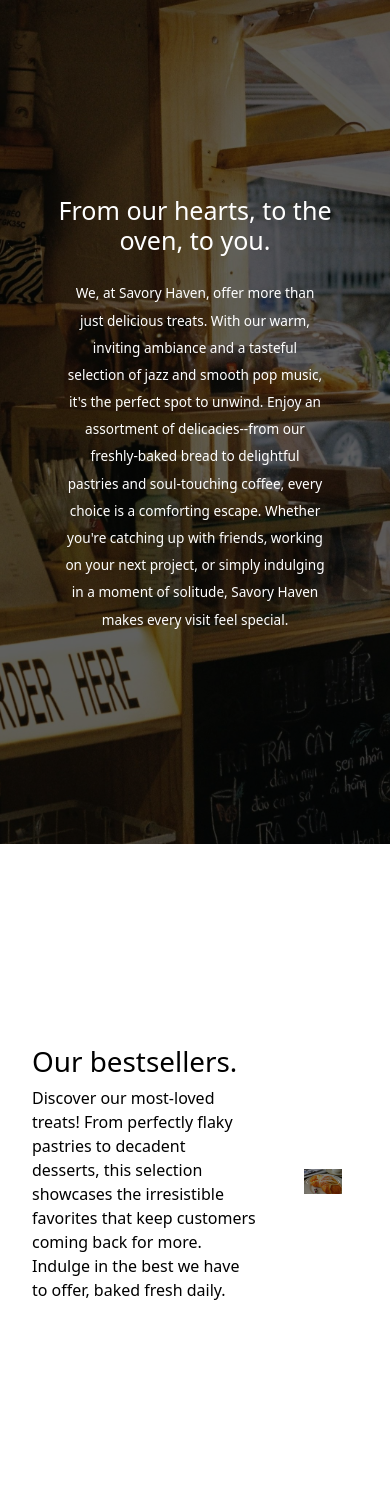
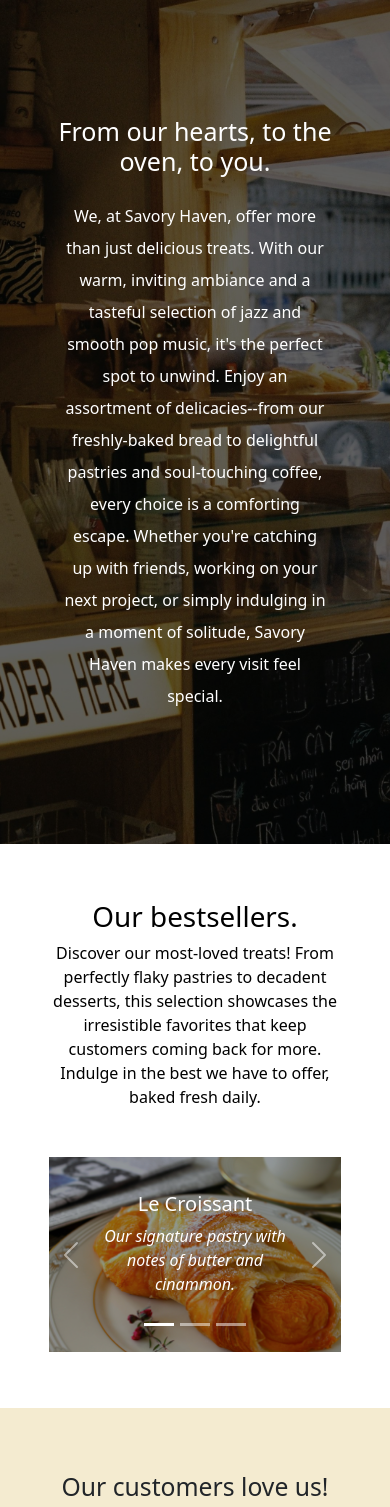
Before and after one commit to 8-MrAlex-8/savory-haven-biz, a website: page index.html in a window 390 px wide. Shown: the part 91-1598 px from the top of the page. Drawn offline with nearby package versions, Linux system fonts and the light colour scheme.

Commit message:
[UPDATE] Changes implemented on CSS Responsiveness. Implemented pre-loading for the reviews section images.

```diff
--- a/index.html
+++ b/index.html
@@ -52,7 +52,7 @@
       <div class = "image-container bg-no-repeat">  <!-- height: 85vh -->
         <div class="image-overlay text-white d-flex flex-column justify-content-center align-items-center gap-1 gap-lg-3 ">
           <h1 class = "px-1_50 text-center"> From our hearts, to the oven, to you.</h1>
-          <p class = "px-4 px-sm-3 px-md-5 px-lg-7 text-center lh-lg">
+          <p class = "px-4 px-sm-3 px-lg-5 text-center lh-lg">
             We, at Savory Haven, offer more than just delicious treats. With our warm, inviting
             ambiance and a tasteful selection of jazz and smooth pop music, it's the perfect
             spot to unwind. Enjoy an assortment of delicacies--from our freshly-baked bread to
@@ -66,51 +66,44 @@
 
     <!-- Bestsellers -->
     <section id = "bestseller-carousel" class = "bg-white text-black">
-        <div class = "carousel-container d-flex flex-row justify-content-space-evenly align-items-center h-100
-          py-xs-6 py-sm-3 py-md-4 py-lg-2 py-xl-0 gap-2 px-2 px-lg-3">
+        <div class = "carousel-container d-flex flex-column flex-xl-row justify-content-center align-items-center gap-2 px-lg-3 py-1_50">
             <!-- text -->
-            <div class = "carousel-description-item pe-lg-2_50 d-flex gap-sm-1 gap-xl-3 flex-column justify-content-center align-items-start h-100">
-                <h1 class = "fs-1"> Our bestsellers. </h1>
-                <p class = "fs-6"> Discover our most-loved treats! From perfectly flaky pastries to decadent desserts,
+            <div class = "carousel-description-item d-flex gap-sm-1 gap-xl-3 flex-column justify-content-center justify-content-lg-start align-items-center h-100">
+                <h1 class = "fs-1  text-center"> Our bestsellers. </h1>
+                <p class = "carousel-subheader text-center px-3"> Discover our most-loved treats! From perfectly flaky pastries to decadent desserts,
                   this selection showcases the irresistible favorites that keep customers coming back for more.
                   Indulge in the best we have to offer, baked fresh daily. </p>
             </div>
 
             <!-- pictures -->
-            <div class = "image-carousel-item w-100 h-auto py-8 px-1">
+
+            <!-- row starts on large screens -->
             <div id="carouselExampleCaptions" class="carousel slide">
               <div class="carousel-indicators">
                 <button type="button" data-bs-target="#carouselExampleCaptions" data-bs-slide-to="0" class="active" aria-current="true" aria-label="Slide 1"></button>
                 <button type="button" data-bs-target="#carouselExampleCaptions" data-bs-slide-to="1" aria-label="Slide 2"></button>
                 <button type="button" data-bs-target="#carouselExampleCaptions" data-bs-slide-to="2" aria-label="Slide 3"></button>
               </div>
-
-                    <div class="carousel-inner w-100">
-                      <div class="carousel-item active w-100">
-                        <img src="./assets/croissant-bestseller.jpg" class="d-block w-100 bestseller-img" alt="...">
-                        <div class="dark-container">
-                          <div class = "carousel-description">
+              <div class="carousel-inner">
+                <div class="carousel-item active">
+                  <img src="assets/croissant-bestseller.jpg" class="d-block w-100" alt="...">
+                  <div class="carousel-caption d-block">
                     <h5>Le Croissant</h5>
                     <p><i>Our signature pastry with notes of butter and cinammon.</i></p>
                   </div>
                 </div>
-                      </div>
                 <div class="carousel-item">
-                        <img src="./assets/cutlet-bestseller.jpg" class="d-block w-100 bestseller-img" alt="...">
-                        <div class="dark-container">
-                          <div class = "carousel-description">
+                  <img src="assets/cutlet-bestseller.jpg" class="d-block w-100" alt="...">
+                  <div class="carousel-caption d-block">
                     <h5>Pork Cutlet Rice Bowl</h5>
                     <p><i>A hearty, filling cutlet served on top of a bed of warm rice.</i></p>
                   </div>
                 </div>
-                      </div>
                 <div class="carousel-item">
-                        <img src="./assets/matcha-bestsellers.jpg" class="d-block w-100 bestseller-img" alt="...">
-                        <div class="dark-container">
-                          <div class = "carousel-description">
+                  <img src="assets/matcha-bestsellers.jpg" class="d-block w-100" alt="...">
+                  <div class="carousel-caption d-block">
                     <h5>Matcha Latte</h5>
                     <p><i>The owner's favorite masterpiece, likewise loved by all.</i></p>
-                          </div>
                   </div>
                 </div>
               </div>
@@ -122,7 +115,6 @@
                 <span class="carousel-control-next-icon" aria-hidden="true"></span>
                 <span class="visually-hidden">Next</span>
               </button>
-                </div>
             </div>
         </div>
     </section>
@@ -249,11 +241,28 @@
       </div>
     </section>
 
-    <div class = "bg-charcoal py-8">
-
+    <div class = "bg-charcoal py-1 d-flex flex-column justify-content-center align-items-center text-white">
+      <p> 2025 Savory Haven | All Rights Reserved. Designed by Lanz Alexander Malto.</p>
     </div>
 
     <!-- scripts section -->
+    <script>
+      const images = [
+        './assets/review-1.jpg',
+        './assets/review-2.jpg',
+        './assets/review-3.jpg',
+        './assets/review-4.jpg',
+        './assets/review-5.jpg',
+        './assets/review-6.jpg',
+        './assets/review-7.jpg',
+        './assets/review-8.jpg',
+      ];
+
+      images.forEach((src) => {
+        const img = new Image();
+        img.src = src;
+      });
+    </script>
     <script src="node_modules/bootstrap/dist/js/bootstrap.bundle.min.js"></script>
     <script src="https://cdn.jsdelivr.net/npm/masonry-layout@4.2.2/dist/masonry.pkgd.min.js" integrity="sha384-GNFwBvfVxBkLMJpYMOABq3c+d3KnQxudP/mGPkzpZSTYykLBNsZEnG2D9G/X/+7D" crossorigin="anonymous" async></script>
 </body>
--- a/styles/index.css
+++ b/styles/index.css
@@ -1,3 +1,7 @@
+body p {
+    font-size: clamp(1rem, 0.25rem + 0.25vw, 2rem) !important;
+}
+
 a.nav-link:not(.active):hover {
     color: #d6ad60 !important;
 }
@@ -16,11 +20,7 @@
 }
 
 #bestseller-carousel {
-    height: 80vh;
-}
-
-.carousel-description-item {
-    height: 100% !important;
+    padding: 2rem 0;
 }
 
 .carousel-item {
@@ -52,13 +52,57 @@
     margin: 1rem 3rem;
 }
 
+.carousel-item > img {
+    filter:brightness(0.6);
+}
+
+
 @media (max-width: 575px) {
+    /* xsmall */
     h1 {
         font-size: calc(1.2rem + 1.5vw) !important;
     }
 
     .image-container {
         height: 100vh;
-        font-size: 0.85rem !important;
+    }
+
+    #carouselExampleCaptions {
+        width: 75vw !important;
     }
 }
+
+@media (min-width: 575px) {
+    /* small */
+    #carouselExampleCaptions {
+        width: 70vw !important;
+    }
+}
+
+@media (min-width: 768px) {
+    /* medium */
+    #carouselExampleCaptions {
+        width: 60vw !important;
+    }
+}
+
+@media (min-width: 820px) and (max-width: 992px) {
+    #carouselExampleCaptions {
+        width: 56vw !important;
+    }
+}
+
+@media (min-width: 992px) {
+    /*large*/
+    #carouselExampleCaptions {
+        width: 50vw !important;
+    }
+}
+
+@media (min-width: 1200px) {
+    /*extra large*/
+
+    #carouselExampleCaptions {
+        width: 100vw !important;
+    }
+}
```
Lines whose indentation alone changed are shown as unchanged.
